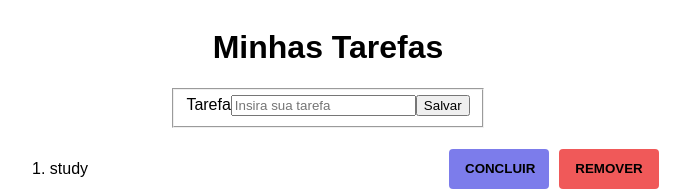
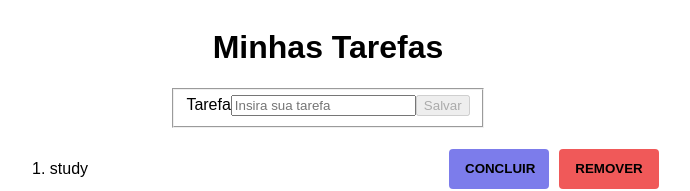
Before and after one commit to rafaelalvesmds/ToDoAngular, an Angular app: page / in a window 1280 px wide. Shown: the top 191 px of the page, without its empty margins (312-1002 px from the left). Built offline with nearby package versions, Linux system fonts and the light colour scheme.

Commit message:
ButtonDisabled

```diff
--- a/src/app/app.component.html
+++ b/src/app/app.component.html
@@ -6,7 +6,7 @@
       <label for="">Tarefa</label>
       <input type="text" placeholder="Insira sua tarefa" maxlength="60" formControlName="title"/>
       <small *ngIf="form.controls['title'].invalid && !form.controls['title'].pristine">Este campo deve conter de 3 a 50 caracteres</small>
-      <button>Salvar</button>
+      <button [disabled]="form.invalid">Salvar</button>
     </fieldset>
   </form>
 
```
